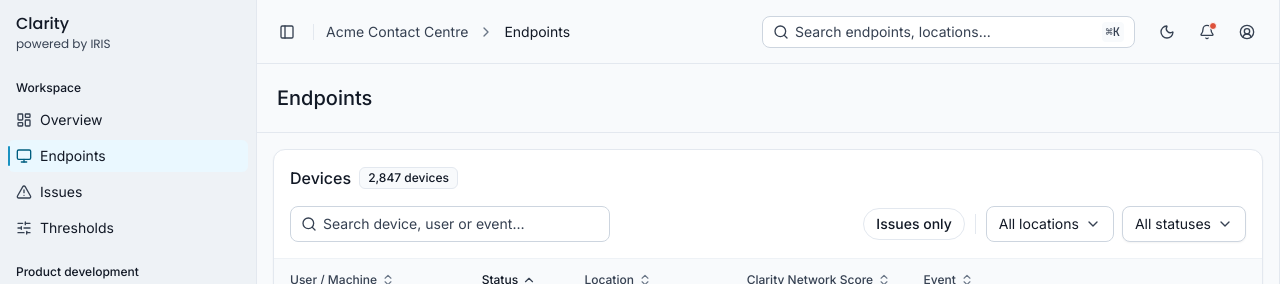
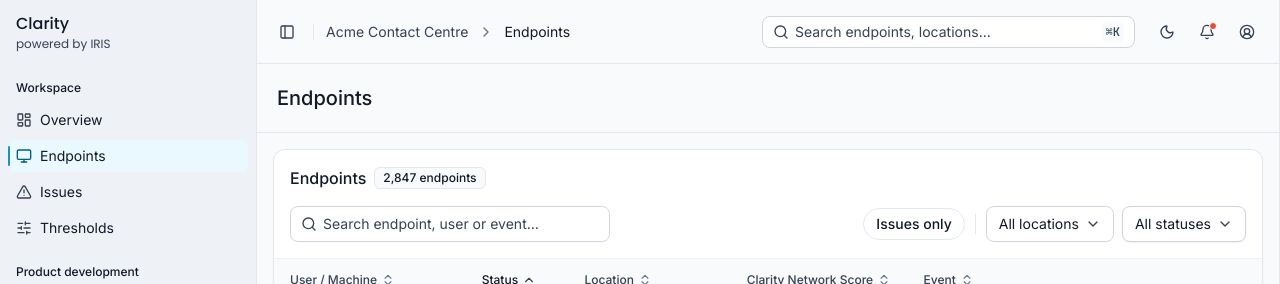
Before and after one commit to mynameiseeyern/Clarion-prototype, a React (Vite) app: page / in a window 1280 px wide. Both pictures are taken after a click on the button "View endpoints". Shown: the top 284 px of the page. Built offline with nearby package versions, Linux system fonts and the light colour scheme.

Commit message:
Update EndpointsTable.tsx

```diff
--- a/src/components/endpoints/EndpointsTable.tsx
+++ b/src/components/endpoints/EndpointsTable.tsx
@@ -243,9 +243,9 @@ export function EndpointsTable({
     <Card className="w-full gap-0 overflow-hidden rounded-xl p-0">
       {/* header */}
       <div className="flex items-center gap-2 px-4 py-4">
-        <h2 className="text-base font-medium" style={{ color: "var(--fg-neutral-emphasis)" }}>Devices</h2>
+        <h2 className="text-base font-medium" style={{ color: "var(--fg-neutral-emphasis)" }}>Endpoints</h2>
         <Badge variant="secondary">
-          {rows.length.toLocaleString()} {issuesActive ? "with issues" : rows.length === 1 ? "device" : "devices"}
+          {rows.length.toLocaleString()} {issuesActive ? "with issues" : rows.length === 1 ? "endpoint" : "endpoints"}
         </Badge>
       </div>
 
@@ -256,7 +256,7 @@ export function EndpointsTable({
           <input
             value={search}
             onChange={(e) => { setSearch(e.target.value); resetPage() }}
-            placeholder="Search device, user or event…"
+            placeholder="Search endpoint, user or event…"
             className="min-w-px flex-1 bg-transparent text-sm outline-none placeholder:text-[var(--fg-neutral-muted)]"
             style={{ color: "var(--fg-neutral-emphasis)" }}
           />
```
